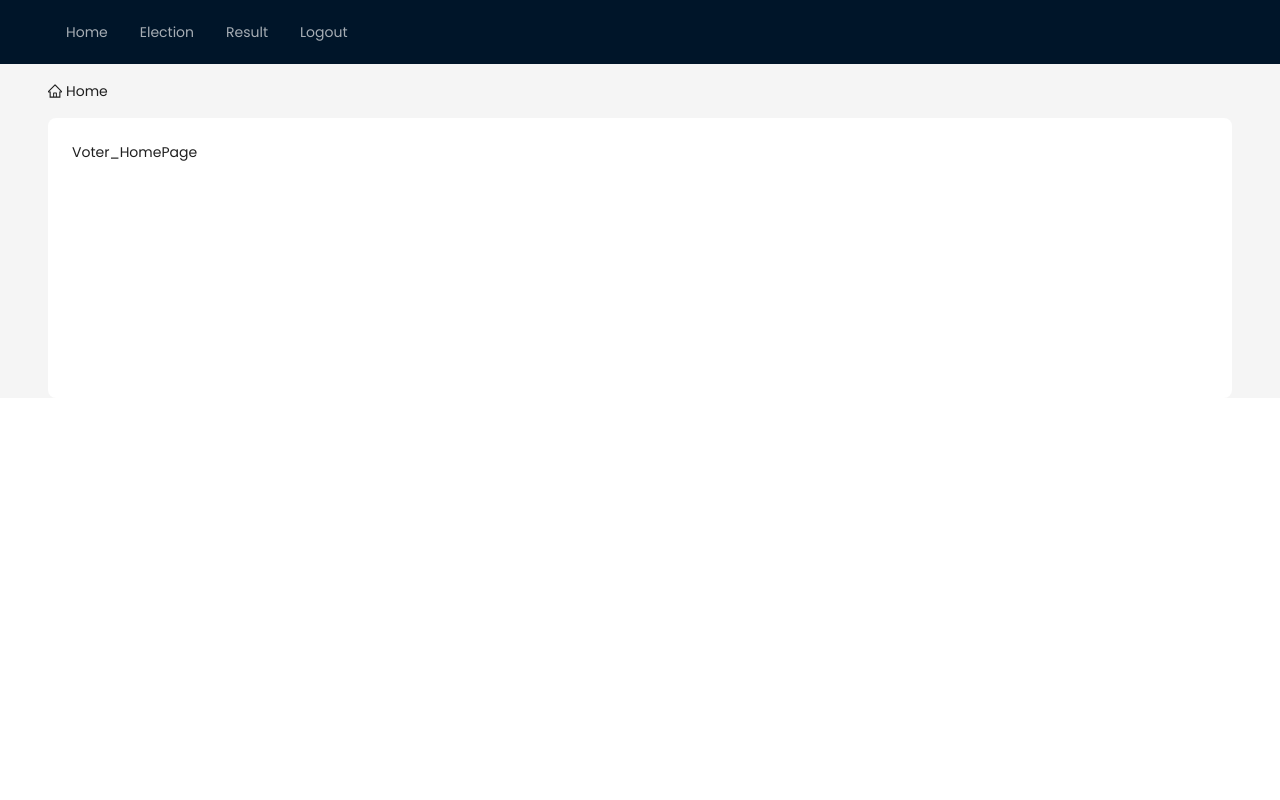
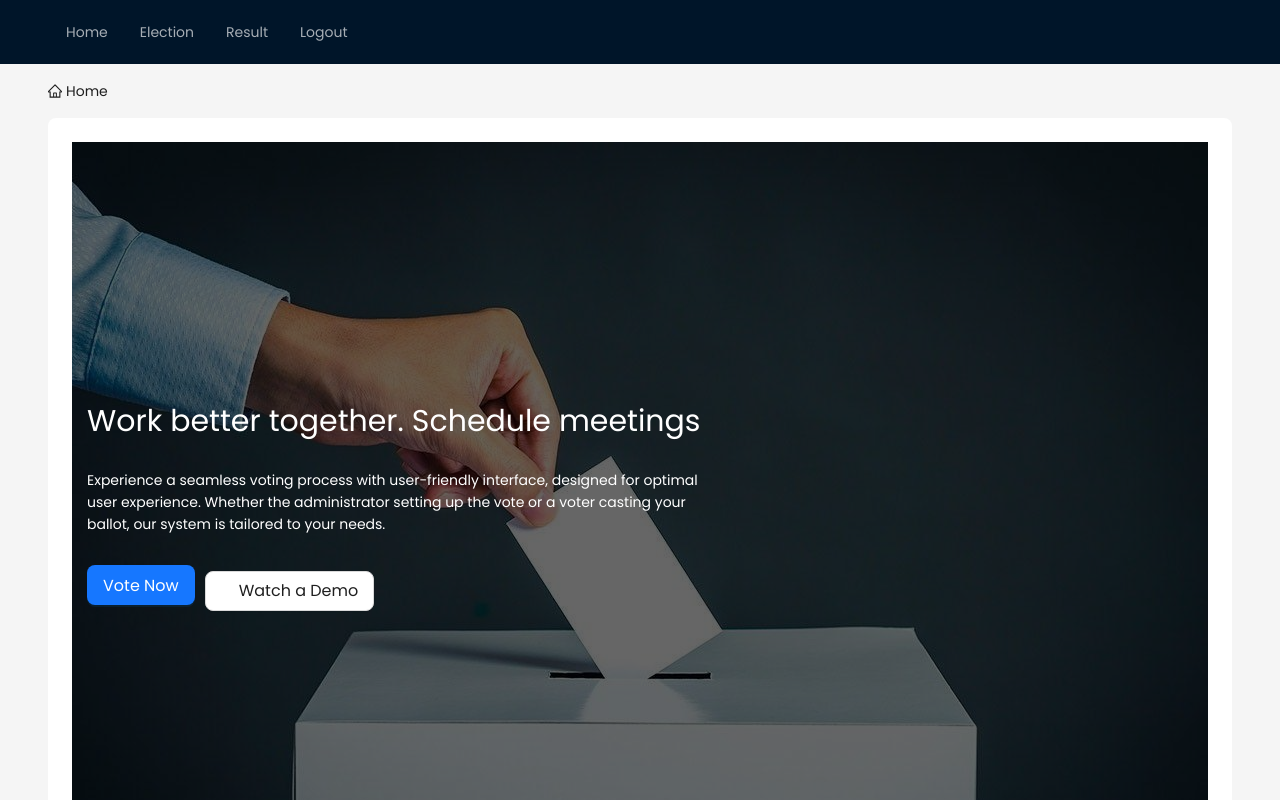
Before and after one commit to JM-creater/eVotery, a React (Vite) app in the folder Frontend/OnlineVotingSystem.Frontend/: page /home-page in a window 1280 px wide. Shown: the top 800 px of the page. Built offline with nearby package versions, Linux system fonts and the light colour scheme; the HTML template or start-up script is replaced by a standard one.

Commit message:
Added file in frontend

```diff
--- /dev/null
+++ b/Frontend/OnlineVotingSystem.Frontend/src/components/voter/Voter_HeroSection.css
@@ -0,0 +1,69 @@
+.heroBlock {
+    background: url('../../assets//samples/imageBG.jpg') no-repeat;
+    background-position: 50% 100%;
+    background-size: cover;
+    height: 100vh;
+    position: relative;
+}
+
+.heroBlock::before {
+    content: "";
+    background-color: rgba(0, 0, 0, 0.6);
+    position: absolute;
+    top: 0;
+    right: 0;
+    bottom: 0;
+    left: 0;
+}
+
+.heroBlock .container-fluid {
+    display: block !important;
+}
+
+.heroBlock .ant-carousel,
+.heroBlock .ant-carousel div {
+    height: 100%;
+}
+
+.heroBlock .slick-dots li button {
+    background: #000 !important;
+}
+
+.heroBlock .slick-dots li.slick-active button {
+    background: #1890ff !important;
+}
+
+.heroBlock .content {
+    max-width: 640px;
+    display: flex;
+    flex-direction: column;
+    justify-content: center;
+    padding: 0 0 70px;
+}
+
+.heroBlock h3 {
+    font-size: 30px;
+    line-height: 1.2;
+    margin: 0 0 30px;
+    color: white;
+}
+
+.heroBlock p {
+    margin: 0 0 30px;
+    color: white;
+}
+
+.heroBlock .btnHolder {
+    height: auto !important;
+}
+
+.heroBlock .btnHolder button,
+.heroBlock .btnHolder .fas {
+    margin: 0 10px 0 0;
+}
+
+.container-fluid {
+    margin: 0 auto;
+    max-width: 1200px;
+    padding: 0 15px;
+}
--- /dev/null
+++ b/Frontend/OnlineVotingSystem.Frontend/src/components/voter/Voter_HeroSection.tsx
@@ -0,0 +1,69 @@
+import { Button, Carousel } from 'antd';
+import React, { useState } from 'react';
+import Voter_GettingStarted from './Voter_GettingStarted';
+
+const items = [
+    {
+        key: '1',
+        title: 'Secure and Efficient Online Voting',
+        content: 'eVotery leverages ASP.NET Core Web API to provide a secure and efficient voting process. Our platform ensures that every vote is counted accurately, offering peace of mind to both administrators and voters.',
+    },
+    {
+        key: '2',
+        title: 'Work better together. Schedule meetings',
+        content: "Experience a seamless voting process with user-friendly interface, designed for optimal user experience. Whether the administrator setting up the vote or a voter casting your ballot, our system is tailored to your needs.",
+    },
+    {
+        key: '3',
+        title: 'The best app to increase your productivity',
+        content: 'With eVotery, get real-time updates on voting results. Our cutting-edge technology ensures that the voting data is processed quickly and accurately, allowing for immediate insight into electoral outcomes.',
+    },
+]
+
+const Voter_HerSection: React.FC = () => {
+
+    const [selectedItemMenu, setSelectedItemMenu] = useState<number>(1);
+
+    const handleSelectedMenu = () => {
+        setSelectedItemMenu(2);
+    };
+
+    const handleDemoClick = () => {
+        window.open('https://youtu.be/3K2oMqYEGdY', '_blank');
+    };
+
+    return (
+        <React.Fragment>
+            {
+                selectedItemMenu === 1 ? (
+                    <div id="hero" className="heroBlock">
+                        <Carousel autoplay>
+                            {
+                                items.map(item => {
+                                    return (
+                                        <div key={item.key} className="container-fluid">
+                                            <div className="content">
+                                                <h3>{item.title}</h3>
+                                                <p>{item.content}</p>
+                                                <div className="btnHolder">
+                                                    <Button type="primary" size="large" onClick={handleSelectedMenu}>Vote Now</Button>
+                                                    <Button size="large" onClick={handleDemoClick}><i className="fas fa-desktop"></i> Watch a Demo</Button>
+                                                </div>
+                                            </div>
+                                        </div>
+                                    );
+                                })
+                            }
+                        </Carousel>
+                    </div>
+                ) : (
+                    <Voter_GettingStarted />
+                )
+            }
+
+        </React.Fragment>
+
+    );
+}
+
+export default Voter_HerSection;
--- a/Frontend/OnlineVotingSystem.Frontend/src/components/voter/Voter_HomePage.tsx
+++ b/Frontend/OnlineVotingSystem.Frontend/src/components/voter/Voter_HomePage.tsx
@@ -1,8 +1,17 @@
+import { Layout } from 'antd'
 import React from 'react'
+import Voter_HerSection from './Voter_HeroSection'
+import '../voter/Voter_HeroSection.css'
+
+const { Content } = Layout;
 
 const Voter_HomePage: React.FC = () => {
   return (
-    <div>Voter_HomePage</div>
+    <Layout>
+      <Content>
+        <Voter_HerSection/>
+      </Content>
+    </Layout>
   )
 }
 
```
